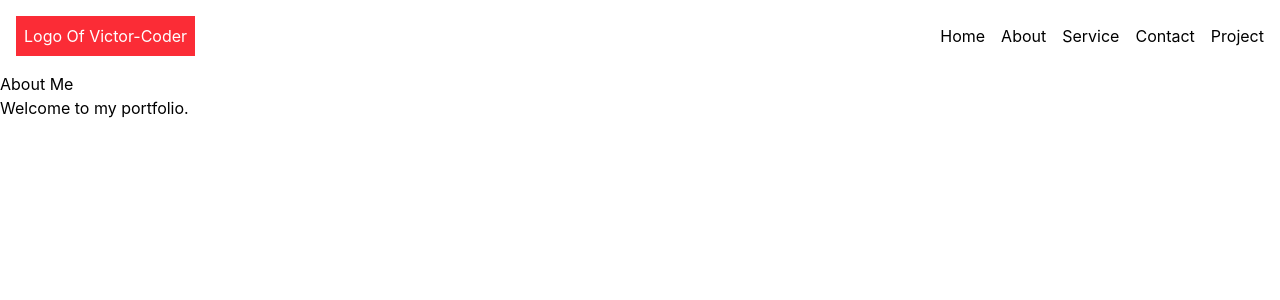
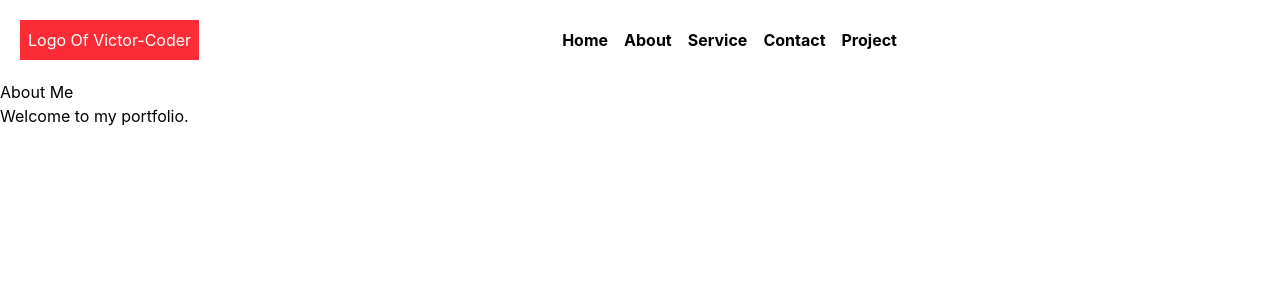
Before and after one commit to obamamulondovictor-coder/victor.com, a Vue app: page / in a window 1280 px wide. Shown: the top 300 px of the page. Built offline with nearby package versions, Linux system fonts and the light colour scheme.

Commit message:
had training on some tailwind

```diff
--- a/src/components/navbar.vue
+++ b/src/components/navbar.vue
@@ -2,16 +2,19 @@
 import { RouterLink } from 'vue-router';
 </script>
 <template>
-    <div class="flex gap-4 items-center padding-10 justify-between p-4 bg-transparent backdrop-blur-3xl text-black">
+    <div class="flex gap-4 items-center p-5 justify-between p-4 bg-transparent backdrop-blur-3xl text-black">
         <!-- logo -->
          <h1 class="h-10 bg-red-500 text-white p-2">Logo Of Victor-Coder</h1>
 
-         <div class="gap-4 flex flex-row items-center hover:underline color:white">
-            <RouterLink :to="{'name':'home'}">Home</RouterLink>
-            <RouterLink :to="{'name':'about'}">About</RouterLink>
-            <RouterLink :to="{'name':'service'}">Service</RouterLink>
-            <RouterLink :to="{'name':'contact'}">Contact</RouterLink>
-            <RouterLink :to="{'name':'project'}">Project</RouterLink>
+         <div class="gap-4 flex flex-row items-center text-black ">
+            <RouterLink class="hover:underline font-bold hover:scale-110" :to="{'name':'home'}">Home</RouterLink>
+            <RouterLink class="hover:underline font-bold hover:scale-110" :to="{'name':'about'}">About</RouterLink>
+            <RouterLink class="hover:underline font-bold hover:scale-110" :to="{'name':'service'}">Service</RouterLink>
+            <RouterLink class="hover:underline font-bold hover:scale-110" :to="{'name':'contact'}">Contact</RouterLink>
+            <RouterLink class="hover:underline font-bold  hover:scale-110" :to="{'name':'project'}">Project</RouterLink>
+         </div>
+         <div>
+
          </div>
     </div>
 </template>
```
